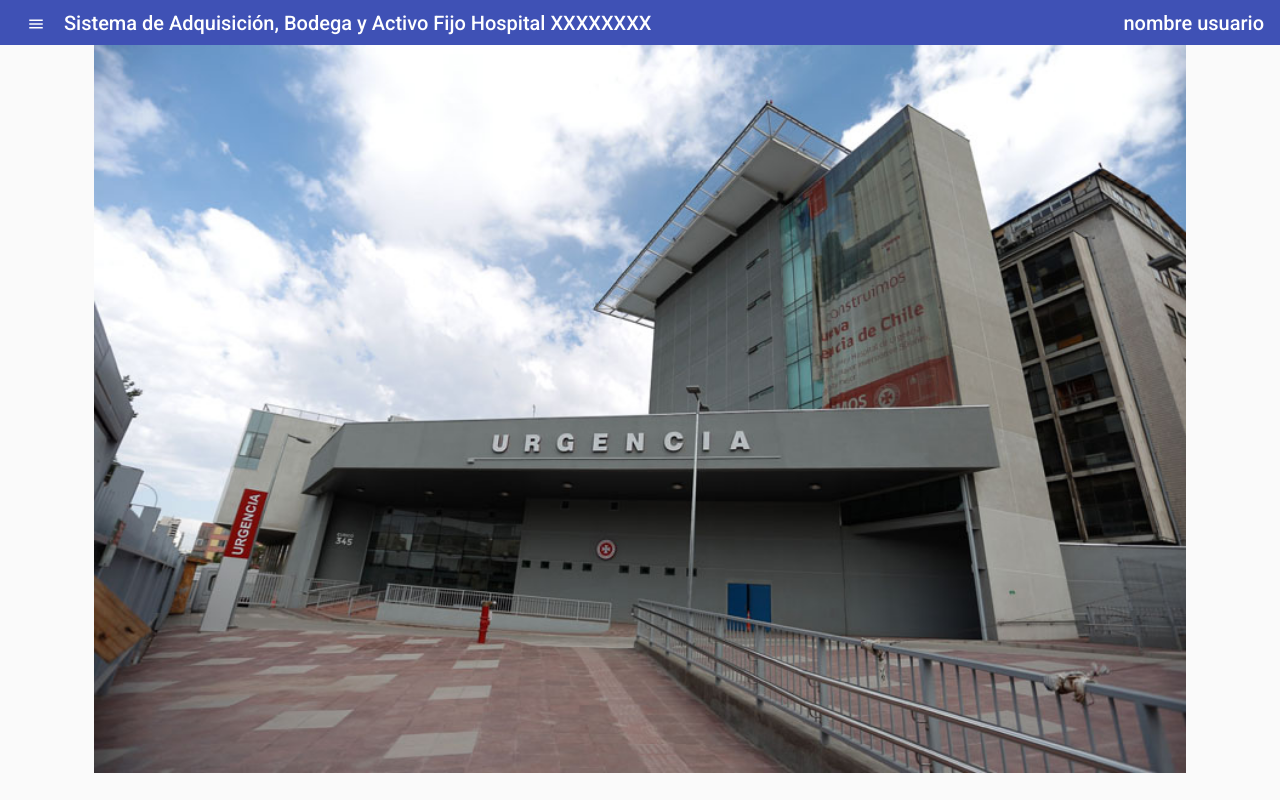
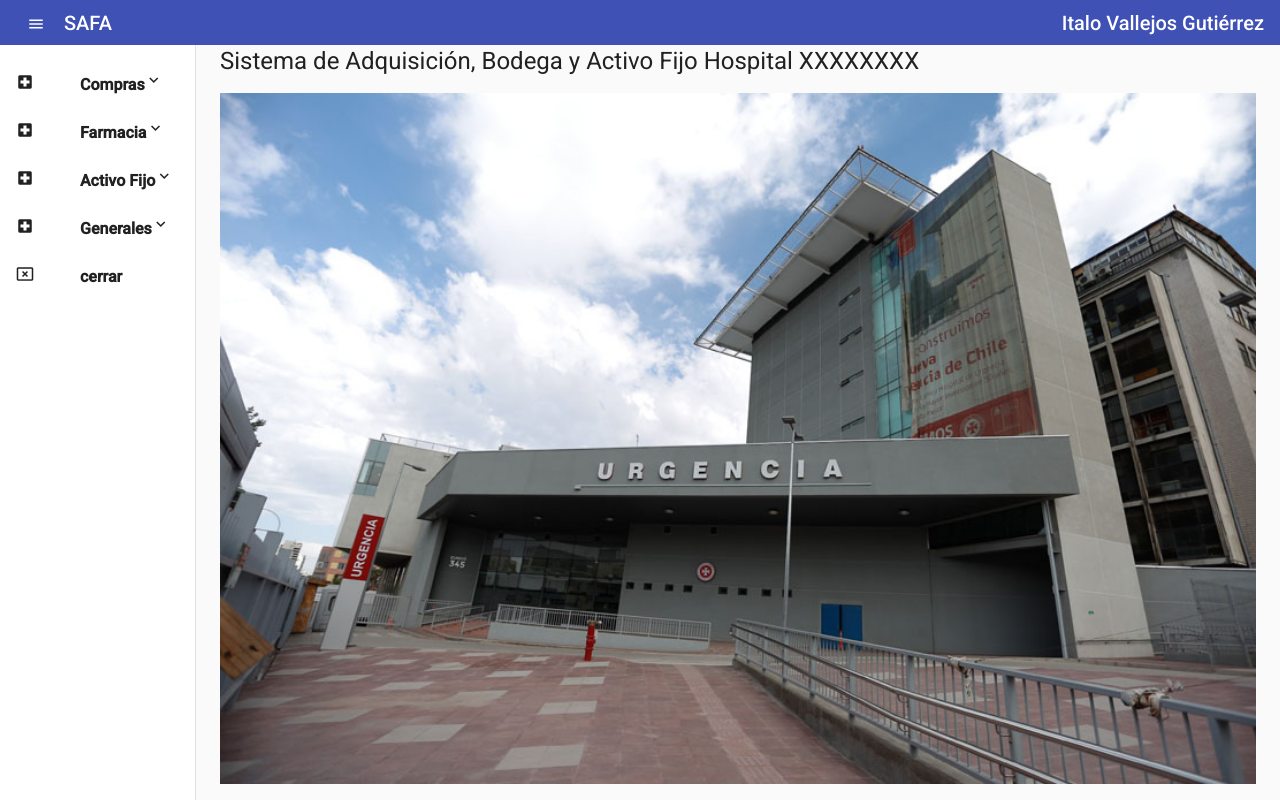
Before and after one commit to Sidetec/proyectoSCPC, an Angular app: page /hospital in a window 1280 px wide. Built offline with nearby package versions, Linux system fonts and the light colour scheme.

Commit message:
correcciones Italo

```diff
--- a/src/app/componentes/compras/pac/pac.component.html
+++ b/src/app/componentes/compras/pac/pac.component.html
@@ -6,7 +6,7 @@
 <div class="content ml-2 mr-2">
 <mat-form-field appearance="standard">
   <mat-label>Buscar</mat-label>
-  <input matInput (keyup)="applyFilter($event)" placeholder="Ex. Mia" #input>
+  <input matInput (keyup)="applyFilter($event)" placeholder="Buscar..." #input>
 </mat-form-field>
 
 <div class="mat-elevation-z8">
--- a/src/app/componentes/inicio/inicio.component.html
+++ b/src/app/componentes/inicio/inicio.component.html
@@ -1,4 +1,5 @@
 <div class="container">
+  <h1>Sistema de Adquisición, Bodega y Activo Fijo Hospital XXXXXXXX </h1>
   <div class="col-12">
   <img src="./assets/imagenes/hospital2.jpg" width="100%" height="100%" class="float-center img-responsive" alt="Eniun">
 </div>
--- a/src/app/componentes/menu-lista-sub-menu/menu-lista-sub-menu.component.css
+++ b/src/app/componentes/menu-lista-sub-menu/menu-lista-sub-menu.component.css
@@ -12,3 +12,8 @@
 .mat-list-item .routeIcon {
   margin-right: 40px;
 }
+
+.subMenu{
+  font-size: 13px;
+  font-family: Arial, Helvetica, sans-serif;
+}
--- a/src/app/componentes/menu-lista-sub-menu/menu-lista-sub-menu.component.html
+++ b/src/app/componentes/menu-lista-sub-menu/menu-lista-sub-menu.component.html
@@ -2,7 +2,10 @@
    [ngClass]="{'active': item.route ? router.isActive(item.route, true): false, 'expanded': expanded}"
    class="menu-list-item">
   <mat-icon class="routeIcon">{{item.iconName}}</mat-icon>
-  {{item.tituloMenu}}
+  <div *ngIf="item.route == undefined"><strong>{{item.tituloMenu}}</strong></div>
+  <div *ngIf="item.tituloMenu == 'cerrar'"><strong>{{item.tituloMenu}}</strong></div>
+  <div class="subMenu" *ngIf="item.route!=undefined && item.tituloMenu != 'cerrar'">{{item.tituloMenu}}</div>
+
   <span fxFlex *ngIf="item.children && item.children.length">
     <span fxFlex></span>
     <mat-icon [@indicatorRotate]="expanded ? 'expanded': 'collapsed'">
--- a/src/app/componentes/menulateral/menulateral.component.html
+++ b/src/app/componentes/menulateral/menulateral.component.html
@@ -1,13 +1,11 @@
 <div class="example-container" [class.example-is-mobile]="mobileQuery.matches" *ngIf="shouldRun">
   <mat-toolbar color="primary" class="example-toolbar">
     <button mat-icon-button (click)="snav.toggle()"><mat-icon>menu</mat-icon></button>
-    <h1 class="example-app-name">Sistema de Adquisición, Bodega y Activo Fijo
-      Hospital XXXXXXXX
-       {{nombreBonoModulo}}</h1>
+    <h1 class="example-app-name">SAFA {{nombreBonoModulo}}</h1>
     <h5>{{tituloModulo}}</h5><span class="spacing"></span>
     <span class="spacerDerecha"></span>
 
-    <h6>{{"nombre usuario"}}</h6>
+    <h6>{{"Italo Vallejos Gutiérrez"}}</h6>
 
 
   </mat-toolbar>
@@ -15,7 +13,7 @@
 
   <mat-sidenav-container autosize class="example-sidenav-container"
                          [style.marginTop.px]="mobileQuery.matches ? 56 : 0">
-    <mat-sidenav #snav [mode]="mobileQuery.matches ? 'over' : 'side'"
+    <mat-sidenav #snav [mode]="mobileQuery.matches ? 'over' : 'side'" opened="true"
                  [fixedInViewport]="mobileQuery.matches" fixedTopGap="56">
       <mat-nav-list>
         <!--
--- a/src/app/componentes/menulateral/menulateral.component.ts
+++ b/src/app/componentes/menulateral/menulateral.component.ts
@@ -46,41 +46,41 @@ export class MenulateralComponent implements OnDestroy {
         {
           titulo: 'Compra',
           tituloMenu: 'Compras',
-          iconName: 'business',
+          iconName: 'local_hospital',
           disabled: false,
           children: [
             {
               titulo: 'Compra - Plan Anual de Compra',
               tituloMenu: 'PAC',
-              iconName: 'menu_book',
+              iconName: 'send icon',
               route: 'pac',
               disabled: false
             },
             {
               titulo: 'Compra - Solicitudes Únicas de Compra ',
               tituloMenu: 'SUC',
-              iconName: 'menu_book',
+              iconName: 'send icon',
               route: 'suc',
               disabled: false
             },
             {
               titulo: 'Compra - Ordenes de Compra',
               tituloMenu: 'O/C',
-              iconName: 'menu_book',
+              iconName: 'send icon',
               route: 'oc',
               disabled: false
             },
             {
               titulo: 'Compra - Recepción Artículos',
               tituloMenu: 'Recepción',
-              iconName: 'menu_book',
+              iconName: 'send icon',
               route: 'recepcion',
               disabled: false
             },
             {
               titulo: 'Compra - Consumo',
               tituloMenu: 'Consumo',
-              iconName: 'menu_book',
+              iconName: 'send icon',
               route: 'consumo',
               disabled: false
             },
@@ -90,20 +90,20 @@ export class MenulateralComponent implements OnDestroy {
         {
           titulo: 'Farmacia',
           tituloMenu: 'Farmacia',
-          iconName: 'business',
+          iconName: 'local_hospital',
           disabled: false,
           children: [
             {
               titulo: 'Farmacia - Arsenal Farmacológico',
               tituloMenu: 'Arsenal',
-              iconName: 'label_important',
+              iconName: 'send icon',
               route: 'arsenal',
               disabled: false
             },
             {
               titulo: 'Farmacia - Climatización',
               tituloMenu: 'Climatización',
-              iconName: 'label_important',
+              iconName: 'send icon',
               route: 'climatizacion',
               disabled: false
             }
@@ -113,27 +113,27 @@ export class MenulateralComponent implements OnDestroy {
         {
           titulo: 'Activo Fijo',
           tituloMenu: 'Activo Fijo',
-          iconName: 'construction',
+          iconName: 'local_hospital',
           disabled: false,
           children: [
             {
               titulo: 'Activo Fijo - Catálogo de Activos Fijos',
               tituloMenu: 'Catálogo',
-              iconName: 'cloud_upload',
+              iconName: 'send icon',
               route: 'catalogo',
               disabled: false
             },
             {
               titulo: 'Activo Fijo - Documentos Asociados al Activo',
               tituloMenu: 'Gestión Documental',
-              iconName: 'cloud_upload',
+              iconName: 'send icon',
               route: 'gestionDocumental',
               disabled: false
             },
             {
               titulo: 'Activo Fijo - Centralización Contable',
               tituloMenu: 'Centralización Contable',
-              iconName: 'cloud_upload',
+              iconName: 'send icon',
               route: 'centralizacionContable',
               disabled: false
             },
@@ -142,20 +142,20 @@ export class MenulateralComponent implements OnDestroy {
         {
           titulo: 'Generales',
           tituloMenu: 'Generales',
-          iconName: 'sick',
+          iconName: 'local_hospital',
           disabled: false,
           children: [
             {
               titulo: 'Generales - Gestión Requerimientos',
               tituloMenu: 'Gestión Requerimientos',
-              iconName: 'cloud_upload',
+              iconName: 'send icon',
               route: 'gestionRequerimientos',
               disabled: false
             },
             {
               titulo: 'Generales - Evaluaciones',
               tituloMenu: 'Evaluaciones',
-              iconName: 'cloud_upload',
+              iconName: 'send icon',
               route: 'evaluaciones',
               disabled: false
             },
```
